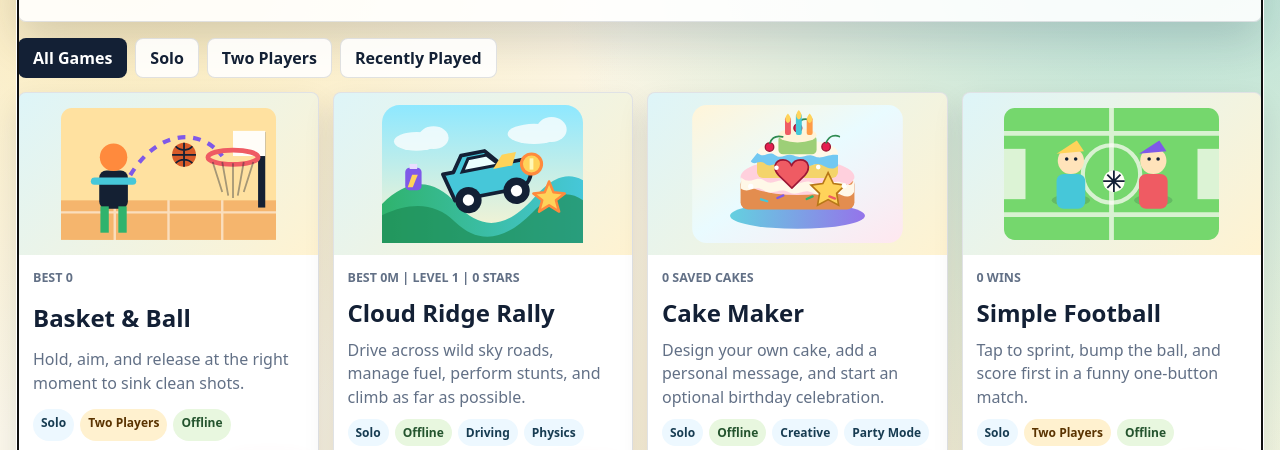
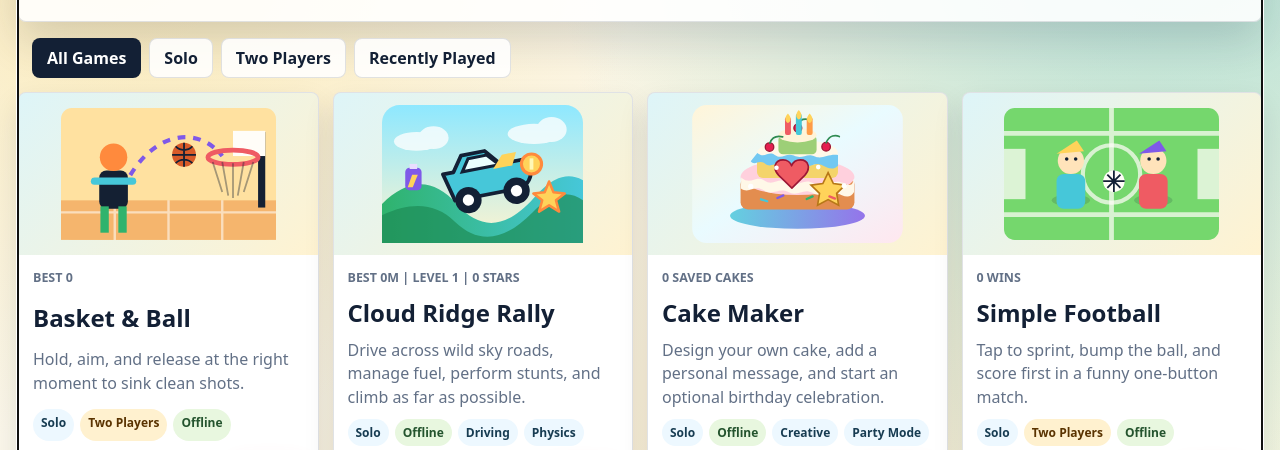
Before and after one commit to rowenapinto001/Airplane-Arcade, a browser extension: page arcade/index.html in a window 1280 px wide. Shown: the part 330-780 px from the top of the page. Drawn offline with Linux system fonts and the light colour scheme.

Commit message:
Add spacing around arcade filters

```diff
--- a/arcade/arcade.css
+++ b/arcade/arcade.css
@@ -276,7 +276,8 @@ select:focus-visible {
   display: flex;
   flex-wrap: wrap;
   gap: 8px;
-  margin-bottom: 14px;
+  margin: 0 0 14px;
+  padding: 0 14px;
 }
 
 .filter-row button,
```
